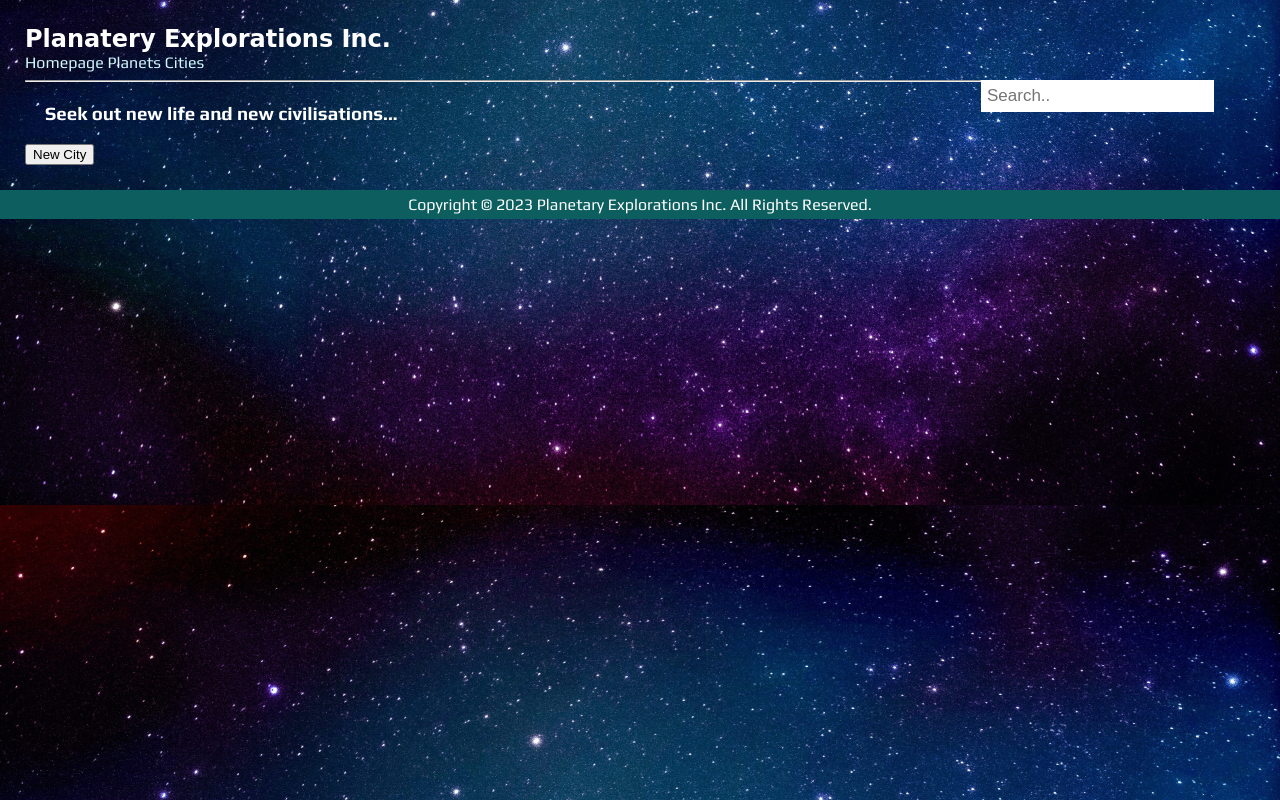
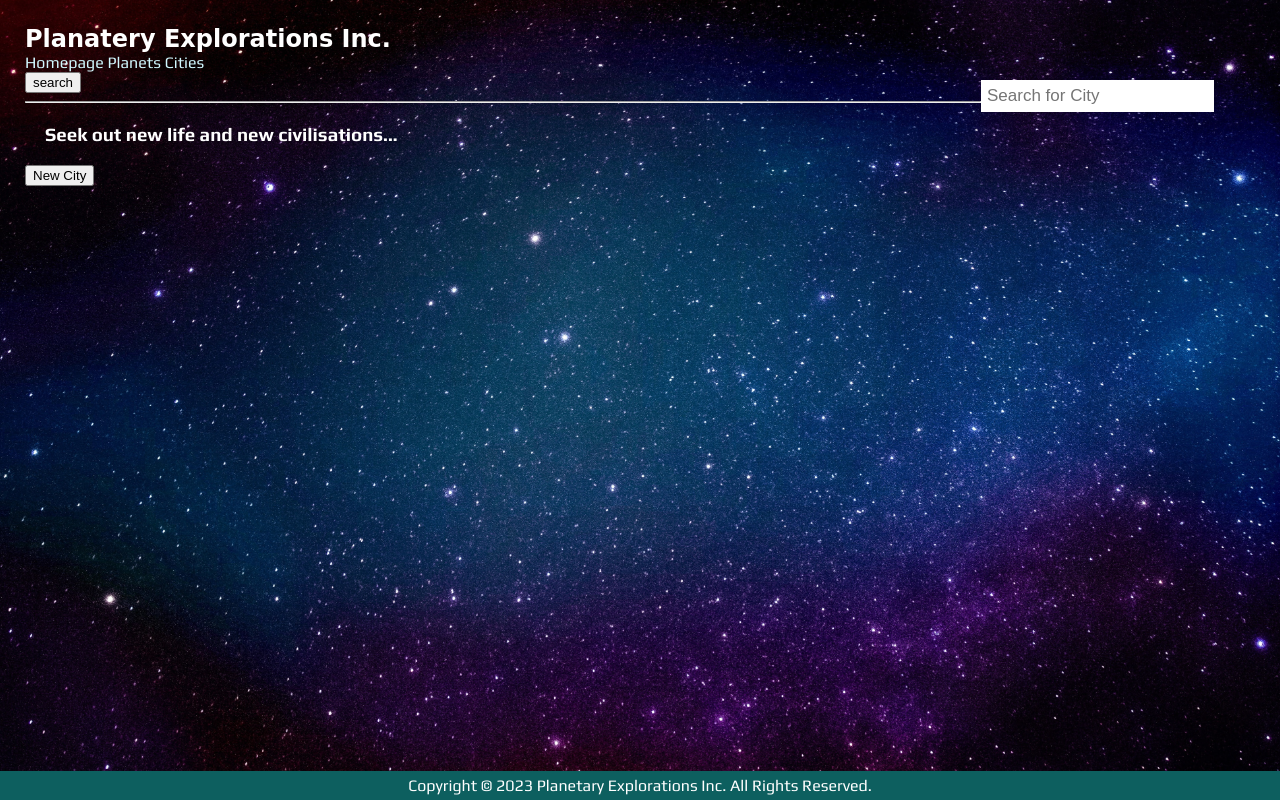
Before and after one commit to Quartermaster-90/planetary_exploration_solo_lab, a Flask app: page /cities in a window 1280 px wide. Run offline with Flask 3, Linux system fonts and the light colour scheme; data that the repository does not hold is empty; some libraries are stand-ins or nearby versions; some web fonts are replaced.

Commit message:
search bar initiated

```diff
--- a/controllers/cities_controller.py
+++ b/controllers/cities_controller.py
@@ -18,7 +18,8 @@ def cities():
 
 @cities_blueprint.route("/cities/new", methods =['GET'])
 def new_city():
-    return render_template("cities/new.html")
+    planets = planet_repository.select_all()
+    return render_template("cities/new.html", planets = planets)
 
 
 @cities_blueprint.route("/cities", methods=['POST'])
@@ -29,7 +30,7 @@ def create_city():
     comments  = request.form['comments']
     explored  = request.form['explored']
     planet    = planet_repository.select(planet_id)
-    city      = city(name, planet, rating, comments, explored)
+    city      = City(name, planet, rating, comments, explored)
     city_repository.save(city)
     return redirect("/cities")
 
@@ -45,6 +46,13 @@ def edit_city(id):
     city    = city_repository.select(id)
     planets = planet_repository.select_all()
     return render_template("cities/edit.html", city = city, all_planets = planets)
+
+
+@cities_blueprint.route("/cities/search", methods=['POST'])
+def search_city():
+    search_input = request.form['search_input']
+    city = city_repository.search_city_name(search_input)
+    return render_template("cities/show.html", city = city)
 
 
 @cities_blueprint.route("/cities/<id>", methods=['POST'])
--- a/repositories/city_repository.py
+++ b/repositories/city_repository.py
@@ -76,6 +76,20 @@ def cities_for_planet(planet):
     return cities
 
 
+def search_city_name(name):
+    city = None
+
+    sql = "SELECT * FROM cities WHERE LOWER(name) = LOWER(%s)"
+    values = [name]
+    result = run_sql(sql, values)[0]
+
+    if result is not None:
+        planet = planet_repository.select(result['planet_id'])
+        city   = City(result['name'], planet, result['rating'], result['comments'], result['explored'], result['id'])
+
+    return city
+
+
 # def city_names_for_planet(planet):
 #     cities = []
 
--- a/static/css/style.css
+++ b/static/css/style.css
@@ -9,6 +9,9 @@ body {
     font-family: 'Play', sans-serif;
     padding: 0px;
     margin: 0px;
+    min-height: 100vh;
+    display: flex;
+    flex-direction: column;
   }
 
 .wrapper {
@@ -129,6 +132,7 @@ main {
 
 footer {
     text-align: center;
+    margin-top: auto;
     padding: 5px;
     background-color: #0d5f5f;
     color: #ffffff;
--- a/templates/base.html
+++ b/templates/base.html
@@ -28,7 +28,10 @@
           <span><a href="/cities">Cities</a></span>
         </ul>
         <div>
-          <input type="text" placeholder="Search..">
+          <form action="/cities/search" method="POST">
+            <input type="text" name="search_input" placeholder="Search for City">
+            <input type="submit" value="search">
+            </form>
         </div>
         <hr>
       </nav>
--- a/templates/cities/index.html
+++ b/templates/cities/index.html
@@ -9,7 +9,7 @@
         <div class="planet_id">Planet: <b>{{city.planet}}</b></div>
         <div class="number">Rating: <b>{{city.rating}}</b></div>
 
-     {% if city.visited == True %}
+     {% if city.explored == True %}
         <i class="material-symbols-outlined" aria-hidden="true">
         check_circle
       </i>
--- a/templates/cities/show.html
+++ b/templates/cities/show.html
@@ -6,7 +6,7 @@
     <div>Planet: {{city.planet}}</div>
     <div>Rating: {{city.rating}}</div>
     <div>Comments: {{city.comments}}</div>
-    <div>{% if city.visited == True %}
+    <div>{% if city.explored == True %}
       <i class="material-symbols-outlined">
         check_circle
       </i>
```
Also changed, not shown: templates/cities/new.html (+6 -2 lines), templates/planets/index.html (+19 -18 lines).
